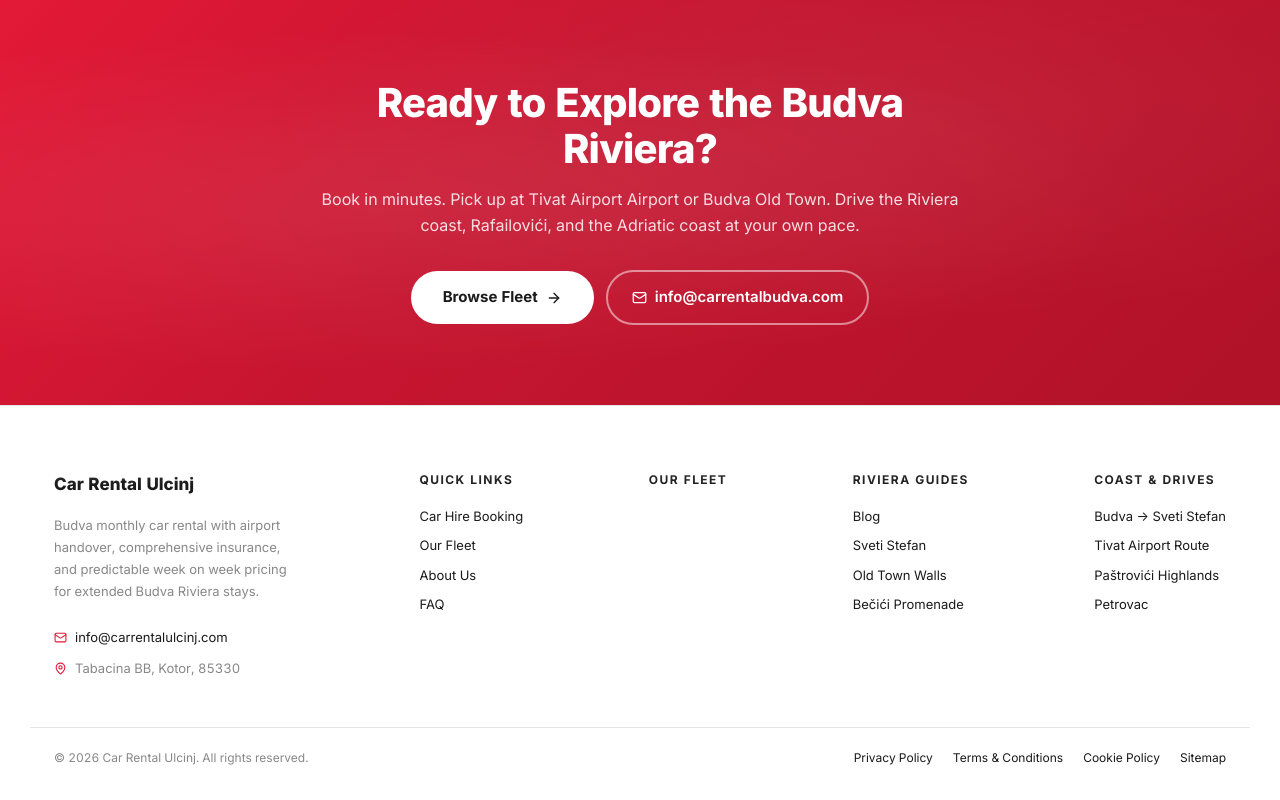
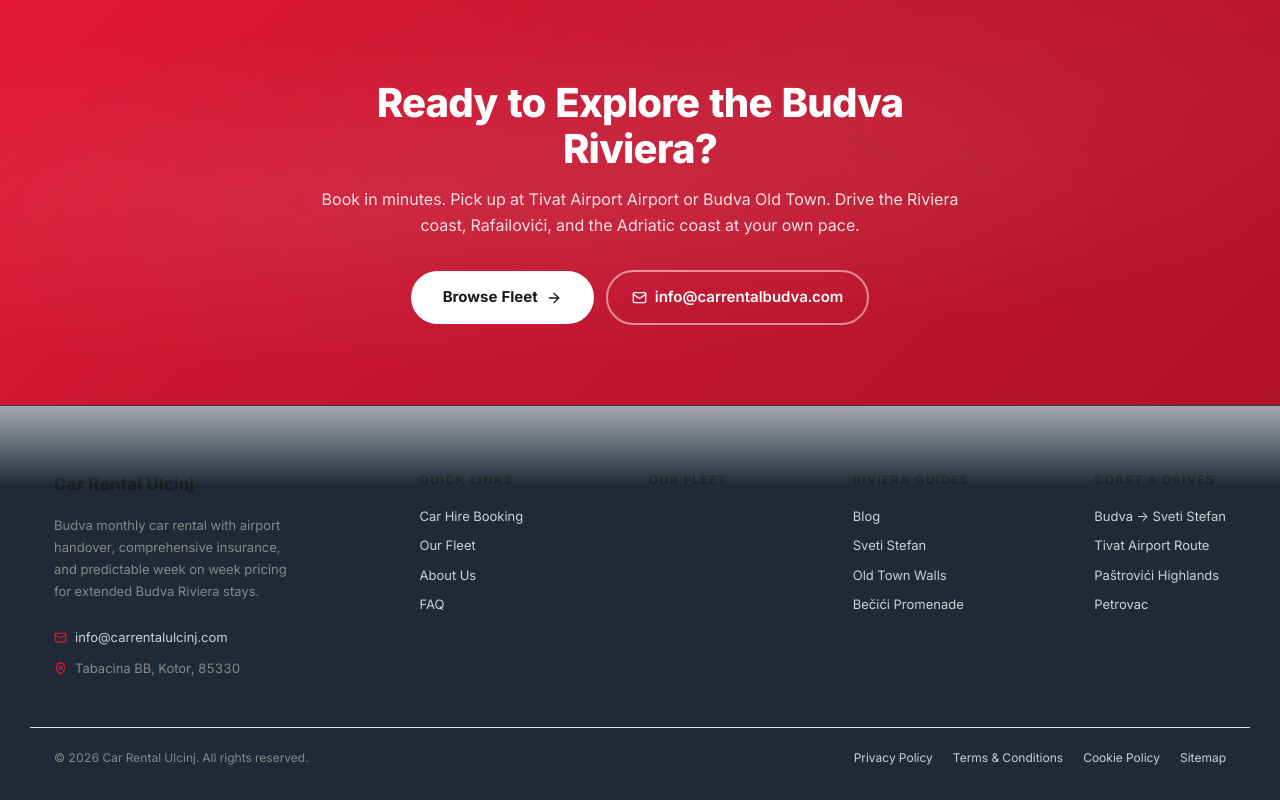
Before and after one commit to pixelpowder/carrentalulcinj, a Next.js app: page / in a window 1280 px wide. Shown: the part 8806-9606 px from the top of the page. Built offline with nearby package versions, Linux system fonts and the light colour scheme.

Commit message:
Footer: dark gray (#1f2937) with light text — fix invisible text on white bg

```diff
--- a/src/App.css
+++ b/src/App.css
@@ -2369,17 +2369,17 @@ h1, h2, h3, h4, h5, h6 {
 
 /* ─── FOOTER ───────────────────────────────────────────── */
 .footer {
-  background: var(--white);
-  border-top: 1px solid var(--border);
+  background: #1f2937;
+  border-top: 1px solid rgba(255,255,255,0.08);
   padding: 64px 0 32px;
-  color: var(--gray-600, #6c757d);
+  color: rgba(255,255,255,0.72);
   position: relative;
 }
 .footer h3,
 .footer h4,
-.footer .footer__brand,
-.footer a { color: var(--black); }
-.footer a:hover { color: var(--primary); }
+.footer .footer__brand { color: #fff; }
+.footer a { color: rgba(255,255,255,0.78); }
+.footer a:hover { color: #fff; }
 
 .footer::before {
   content: '';
```
